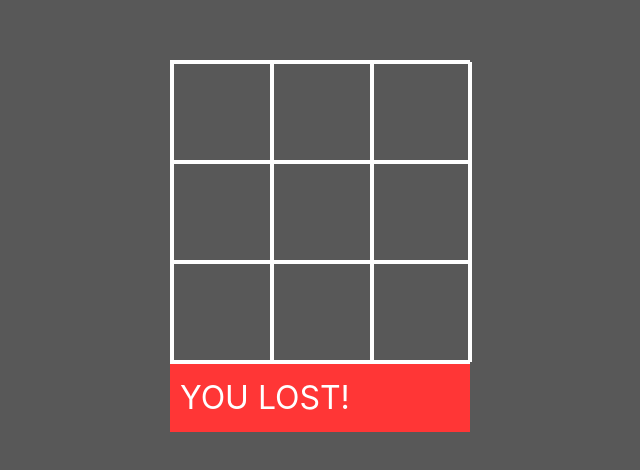
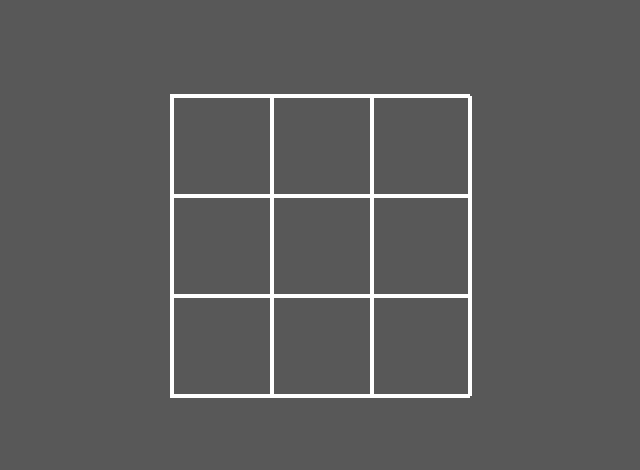
Before and after one commit to tudorconstantin05/TicTacToe-Game, a React app: page / in a window 1280 px wide. Shown: the part 104-574 px from the top of the page, without its empty margins (630-1270 px from the left). Built offline with nearby package versions, Linux system fonts and the light colour scheme; the HTML template or start-up script is replaced by a standard one.

Commit message:
Bugs resolved

```diff
--- a/src/App.css
+++ b/src/App.css
@@ -32,8 +32,15 @@ div.result{
 
 div.result.green{
   background-color: rgb(54, 255, 54);
+  text-align: center;
 }
 
 div.result.red{
   background-color: rgb(255, 54, 54);
+  text-align: center;
 }
+
+div.result.orange{
+  background-color: rgb(255, 155, 25);
+  text-align: center;
+}
--- a/src/App.jsx
+++ b/src/App.jsx
@@ -18,6 +18,12 @@ function App() {
   useEffect(() => {
     const isComputerTurn = squares.filter(square => square !== null).length % 2 === 1;
 
+    const checkWinner = (player) => {
+      return lines.some(line => {
+        return line.every(index => squares[index] === player);
+      });
+    };
+
     const linesOccupied = (a,b,c) => {
       return lines.filter(squareIndexes => {
         const squareValues = squareIndexes.map(index => squares[index])
@@ -31,60 +37,76 @@ function App() {
     const playerWin = () => linesOccupied('x', 'x', 'x').length > 0;
     const computerWin = () => linesOccupied('o', 'o', 'o').length > 0;
 
-    if (playerWin){
+    if (checkWinner('x')) {
       setWinner('x');
     }
-
-    if (computerWin){
+    else if (checkWinner('o')) {
       setWinner('o');
+    }
+    else if (squares.every(square => square !== null)) {
+      setWinner('tie');
     }
 
     const putComputerAt = index => {
-      let newSquares = squares;
-      newSquares[index] = 'o';
-      setSquares([...newSquares]);
-    }
+      if (index !== undefined) {
+        const newSquares = squares.slice();
+        newSquares[index] = 'o';
+        setSquares(newSquares);
+      }
+    };
 
-    if (isComputerTurn) {
-      const winningPossibilities = linesOccupied('o', 'o', null)
+    if (isComputerTurn && !winner) {
+      const putComputerAt = (index) => {
+        if (index !== undefined) {
+          const newSquares = squares.slice();
+          newSquares[index] = 'o';
+          setSquares(newSquares);
+        }
+      };
 
-      const linesToBlock = linesOccupied('x', 'x', null);
+      const winningPossibilities = lines.filter(line =>
+        line.filter(index => squares[index] === 'o').length === 2 &&
+        line.some(index => squares[index] === null)
+      );
 
-      const linesToContinue = linesOccupied('o', null, null);
+      const linesToBlock = lines.filter(line =>
+        line.filter(index => squares[index] === 'x').length === 2 &&
+        line.some(index => squares[index] === null)
+      );
 
-      if (winningPossibilities.length > 0){
-        const winPosition = winningPossibilities[0].filter(index => squares[index] === null)[0];
-        putComputerAt(winPosition);
+      const linesToContinue = lines.filter(line =>
+        line.filter(index => squares[index] === 'o').length === 1 &&
+        line.some(index => squares[index] === null)
+      );
+
+      if (winningPossibilities.length > 0) {
+        putComputerAt(winningPossibilities[0].find(index => squares[index] === null));
         return;
       }
 
-      if (linesToBlock.length > 0){
-        const blockPosition = linesToBlock[0].filter(index => squares[index] === null)[0];
-        putComputerAt(blockPosition);
+      if (linesToBlock.length > 0) {
+        putComputerAt(linesToBlock[0].find(index => squares[index] === null));
         return;
       }
 
-      if (linesToContinue.length > 0){
-        putComputerAt(linesToContinue[0].filter(index => squares[index] === null)[0]);
-        return;
-      }
-
-      const randomIndex = emptyIndexes [Math.ceil(Math.random() * emptyIndexes.length)];
+      const emptyIndexes = squares.map((square, index) => square === null ? index : null).filter(val => val !== null);
+      const randomIndex = emptyIndexes[Math.floor(Math.random() * emptyIndexes.length)];
 
       putComputerAt(randomIndex);
     }
 
-  }, [squares])
+  }, [squares], [winner])
 
   function handleSquareClick(index) {
     const isPlayerTurn = squares.filter(square => square !== null).length % 2 === 0;
 
-    if (isPlayerTurn) {
-      let newSquares = squares;
+    if (isPlayerTurn && squares[index] === null && !winner) {
+      const newSquares = squares.slice();
 
       newSquares[index] = 'x';
 
-      setSquares([...newSquares]);
+      setSquares(newSquares);
+
     }
   }
 
@@ -93,21 +115,18 @@ function App() {
       <Board>
         {squares.map((square, index) =>
         <Square
+        key={index}
+
         x = {square === 'x'?1:0}
 
         o = {square === 'o'?1:0}
 
         onClick={() => handleSquareClick(index)}/>)}
       </Board>
-      {!!winner && winner === 'x' &&(
-      <div className='result green'>
-        YOU WON!
-      </div>
-      )}
-      {!!winner && winner === 'o' &&(
-      <div className='result red'>
-        YOU LOST!
-      </div>
+      {winner && (
+        <div className={`result ${winner === 'x' ? 'green' : winner === 'o' ? 'red' : 'orange'}`}>
+          {winner === 'x' ? 'YOU WON!' : winner === 'o' ? 'YOU LOST!' :  'IT IS A TIE!'}
+        </div>
       )}
     </main>
   )
```
